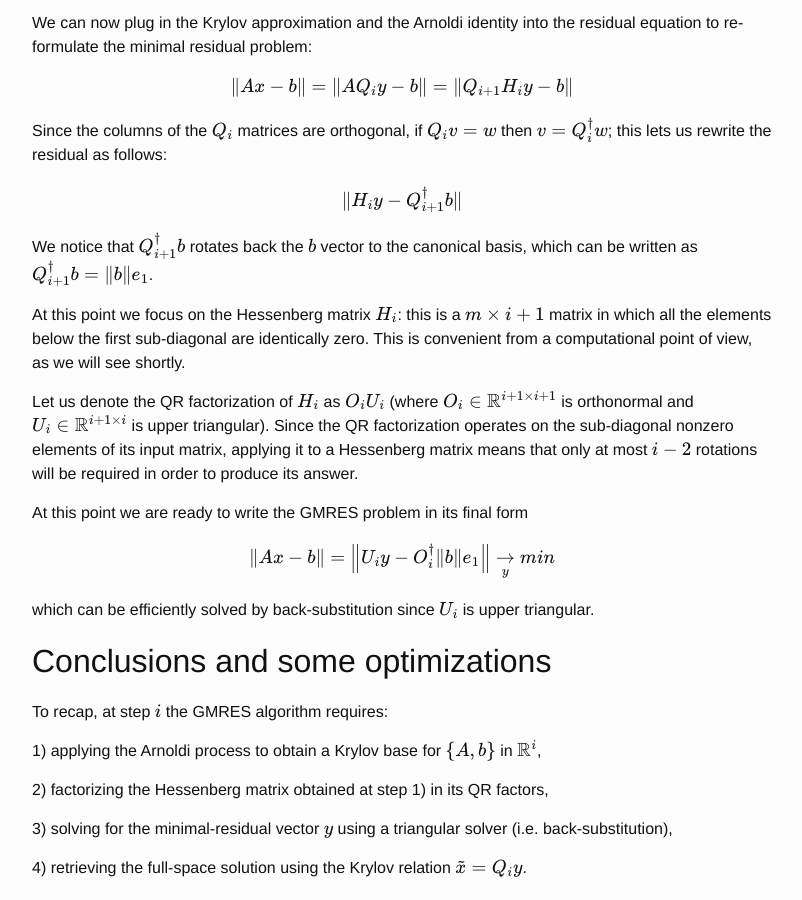
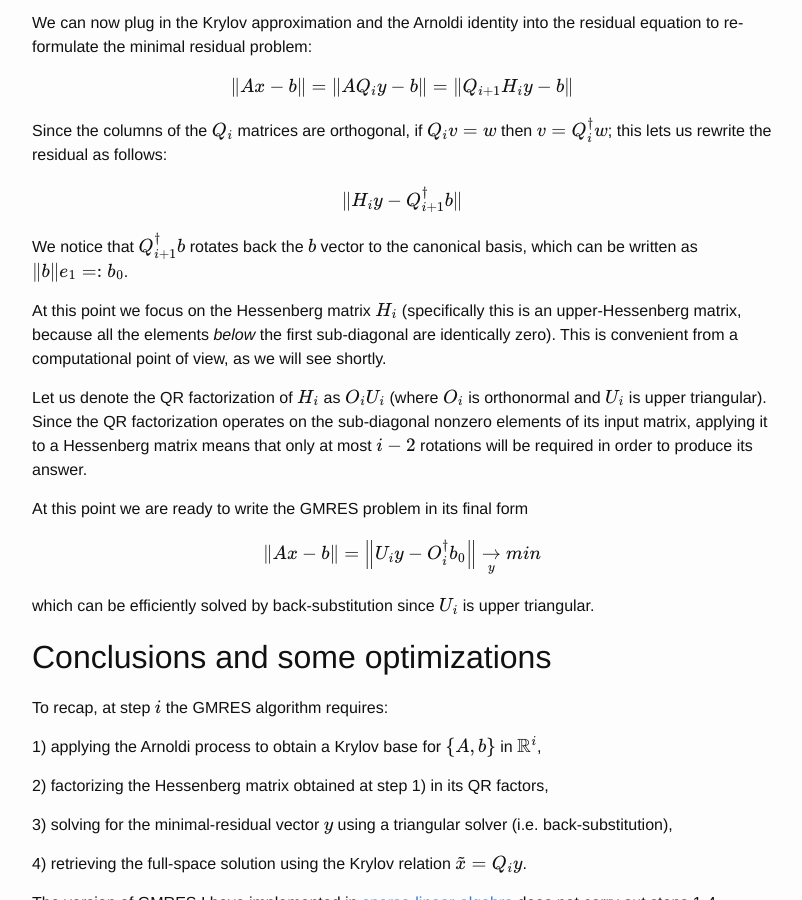
Before and after one commit to ocramz/ocramz.github.io, a Jekyll site: the page built from _posts/2017-02-06-gmres.markdown, in a window 1280 px wide and 900 px high, scrolled down 736 px. Shown: the whole window, without its empty margins (238-1040 px from the left). Built offline with Jekyll 4.4.1, drawn with Linux system fonts in a browser that asks for light colours; formulas are drawn with MathJax 3.

Commit message:
upd blog

```diff
--- a/_posts/2017-02-06-gmres.markdown
+++ b/_posts/2017-02-06-gmres.markdown
@@ -34,16 +34,16 @@ $$
 \|H_i y - Q_{i+1}^\dagger b\|
 $$
 
-We notice that $$Q_{i+1}^\dagger b$$ rotates back the $$b$$ vector to the canonical basis, which can be written as $$Q_{i+1}^\dagger b = \|b\| e_1$$.
+We notice that $$Q_{i+1}^\dagger b$$ rotates back the $$b$$ vector to the canonical basis, which can be written as $$\|b\| e_1 =: b_0$$.
 
-At this point we focus on the Hessenberg matrix $$H_i$$: this is a $$m \times i + 1$$ matrix in which all the elements below the first sub-diagonal are identically zero. This is convenient from a computational point of view, as we will see shortly.
+At this point we focus on the Hessenberg matrix $$H_i$$ (specifically this is an upper-Hessenberg matrix, because all the elements _below_ the first sub-diagonal are identically zero). This is convenient from a computational point of view, as we will see shortly.
 
-Let us denote the QR factorization of $$H_i$$ as $$O_i U_i$$ (where $$O_i \in \mathbb{R}^{i+1 \times i+1}$$ is orthonormal and $$U_i \in \mathbb{R}^{i+1 \times i}$$ is upper triangular). Since the QR factorization operates on the sub-diagonal nonzero elements of its input matrix, applying it to a Hessenberg matrix means that only at most $$i-2$$ rotations will be required in order to produce its answer.
+Let us denote the QR factorization of $$H_i$$ as $$O_i U_i$$ (where $$O_i$$ is orthonormal and $$U_i$$ is upper triangular). Since the QR factorization operates on the sub-diagonal nonzero elements of its input matrix, applying it to a Hessenberg matrix means that only at most $$i-2$$ rotations will be required in order to produce its answer.
 
 At this point we are ready to write the GMRES problem in its final form
 
 $$
-\|A x - b\| = \left\|U_i y - O_i^\dagger \|b\|e_1 \right\| \underset{y}{\rightarrow} min
+\|A x - b\| = \left\|U_i y - O_i^\dagger b_0 \right\| \underset{y}{\rightarrow} min
 $$
 
 which can be efficiently solved by back-substitution since $$U_i$$ is upper triangular.
```
Also changed, not shown: 3 other files.
